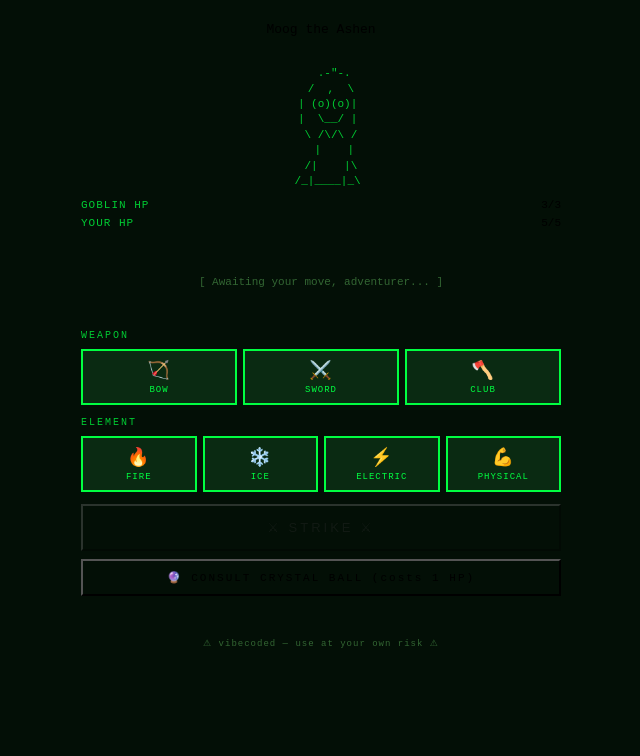
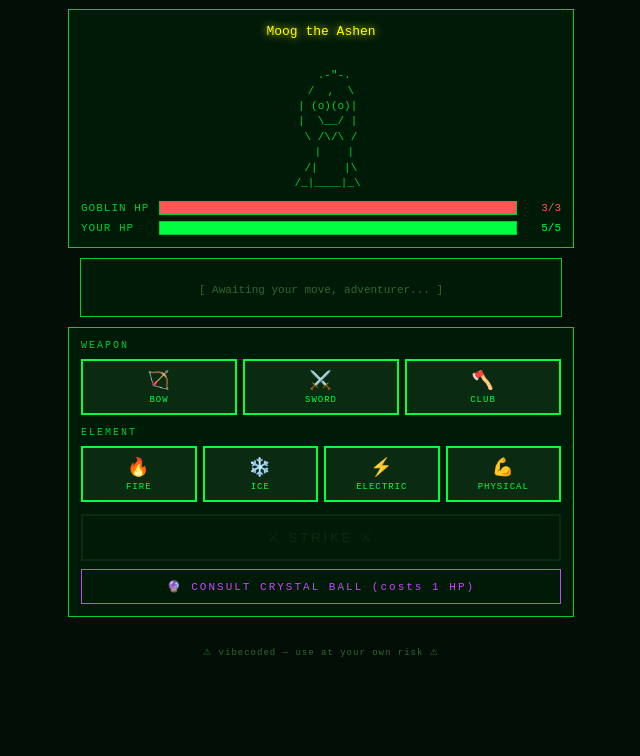
Before and after one commit to Niz8/Slaydle, a plain HTML site: page index.html in a window 1280 px wide. Shown: the part 92-848 px from the top of the page, without its empty margins (319-959 px from the left). Drawn offline with Linux system fonts and the light colour scheme.

Commit message:
Update index.html
Remove all CSS variables

```diff
--- a/index.html
+++ b/index.html
@@ -10,19 +10,7 @@
 <link href="https://fonts.googleapis.com/css2?family=Share+Tech+Mono&family=Press+Start+2P&display=swap" rel="stylesheet">
 <style>
 
-:root {
-–green: #00ff41;
-–dim-green: #00bb30;
-–dark-green: #003b10;
-–darker-green: #001a08;
-–black: #000000;
-–red: #ff3333;
-–yellow: #ffff00;
-–cyan: #00ffff;
-–orange: #ff8800;
-–purple: #cc44ff;
-–bg: #030f06;
-}
+/* all colors hardcoded below - no CSS variables to avoid mobile rendering issues */
 
 - { box-sizing: border-box; margin: 0; padding: 0; }
 
@@ -31,8 +19,8 @@ background: #030f06;
 }
 
 body {
-background: var(–bg);
-color: var(–green);
+background: #030f06;
+color: #00ff41;
 font-family: ‘Share Tech Mono’, monospace;
 min-height: 100vh;
 display: flex;
@@ -80,15 +68,15 @@ align-items: center;
 width: 100%;
 text-align: center;
 padding: 18px 0 8px;
-border-bottom: 1px solid var(–dim-green);
+border-bottom: 1px solid #00cc33;
 margin-bottom: 12px;
 }
 
 #title {
 font-family: ‘Press Start 2P’, monospace;
 font-size: 22px;
-color: var(–green);
-text-shadow: 0 0 10px var(–green), 0 0 20px var(–green);
+color: #00ff41;
+text-shadow: 0 0 10px #00ff41, 0 0 20px #00ff41;
 letter-spacing: 4px;
 }
 
@@ -102,10 +90,10 @@ letter-spacing: 2px;
 /* GOBLIN CARD */
 #goblin-card {
 width: 100%;
-border: 1px solid var(–dim-green);
+border: 1px solid #00cc33;
 padding: 12px;
 margin-bottom: 10px;
-background: var(–darker-green);
+background: #001a08;
 position: relative;
 }
 
@@ -124,8 +112,8 @@ letter-spacing: 2px;
 #goblin-name {
 font-family: ‘Press Start 2P’, monospace;
 font-size: 13px;
-color: var(–yellow);
-text-shadow: 0 0 8px var(–yellow);
+color: #ffff00;
+text-shadow: 0 0 8px #ffff00;
 text-align: center;
 margin-bottom: 10px;
 line-height: 1.6;
@@ -166,8 +154,8 @@ flex-shrink: 0;
 .hp-bar {
 flex: 1;
 height: 12px;
-background: var(–dark-green);
-border: 1px solid var(–dim-green);
+background: #0a2a12;
+border: 1px solid #00cc33;
 position: relative;
 overflow: hidden;
 }
@@ -178,8 +166,8 @@ transition: width 0.4s ease;
 position: relative;
 }
 
-.hp-fill.player { background: var(–green); }
-.hp-fill.goblin { background: var(–red); }
+.hp-fill.player { background: #00ff41; }
+.hp-fill.goblin { background: #ff5555; }
 
 .hp-fill::after {
 content: ‘’;
@@ -201,15 +189,15 @@ font-size: 11px;
 flex-shrink: 0;
 }
 
-.hp-number.player { color: var(–green); }
-.hp-number.goblin { color: var(–red); }
+.hp-number.player { color: #00ff41; }
+.hp-number.goblin { color: #ff5555; }
 
 /* BATTLE LOG */
 #battle-log-container {
 width: 100%;
-border: 1px solid var(–dim-green);
+border: 1px solid #00cc33;
 margin-bottom: 10px;
-background: var(–darker-green);
+background: #001a08;
 position: relative;
 }
 
@@ -264,10 +252,10 @@ text-align: center;
 /* ATTACK PANEL */
 #attack-panel {
 width: 100%;
-border: 1px solid var(–dim-green);
+border: 1px solid #00cc33;
 padding: 12px;
 margin-bottom: 10px;
-background: var(–darker-green);
+background: #001a08;
 position: relative;
 }
 
@@ -358,30 +346,31 @@ color: inherit;
 width: 100%;
 padding: 14px;
 background: transparent;
-border: 2px solid var(–green);
-color: var(–green);
+border: 2px solid #00ff41;
+color: #00ff41;
 font-family: ‘Press Start 2P’, monospace;
 font-size: 13px;
 cursor: pointer;
 letter-spacing: 3px;
-text-shadow: 0 0 8px var(–green);
+text-shadow: 0 0 8px #00ff41;
 box-shadow: 0 0 8px rgba(0,255,65,0.2);
 transition: all 0.15s;
 outline: none;
 -webkit-tap-highlight-color: transparent;
+-webkit-appearance: none;
 }
 
 #strike-btn:hover:not(:disabled) {
-background: var(–green);
-color: var(–black);
-box-shadow: 0 0 20px var(–green);
+background: #00ff41;
+color: #000000;
+box-shadow: 0 0 20px #00ff41;
 }
 
 #strike-btn:disabled {
 opacity: 0.3;
 cursor: not-allowed;
-border-color: #333;
-color: #333;
+border-color: #225522;
+color: #225522;
 box-shadow: none;
 text-shadow: none;
 }
@@ -391,8 +380,8 @@ text-shadow: none;
 width: 100%;
 padding: 10px;
 background: transparent;
-border: 1px solid var(–purple);
-color: var(–purple);
+border: 1px solid #cc44ff;
+color: #cc44ff;
 font-family: ‘Share Tech Mono’, monospace;
 font-size: 11px;
 cursor: pointer;
@@ -401,6 +390,7 @@ margin-top: 8px;
 transition: all 0.15s;
 outline: none;
 -webkit-tap-highlight-color: transparent;
+-webkit-appearance: none;
 }
 
 #crystal-ball-btn:hover:not(:disabled) {
```
